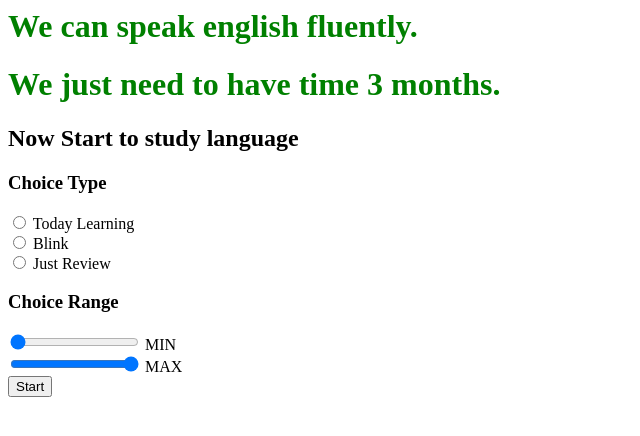
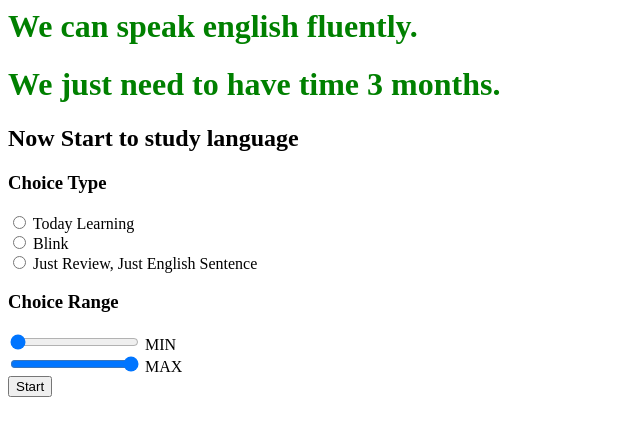
Before and after one commit to junngo/insta-django-react, a Django app: page / in a window 1280 px wide. Shown: the top 436 px of the page, without its empty margins (0-640 px from the left). Run offline with Django 3.2, Linux system fonts and the light colour scheme.

Commit message:
added shuffle function

```diff
--- /dev/null
+++ b/blink/static/blink/js/blink_detail.js
@@ -0,0 +1,6 @@
+const sentence_list = document.querySelector(".sentence_list"),
+    html_sentence_ko = sentence_list.querySelector(".sentence_ko"),
+    html_sentence_eng = sentence_list.querySelector(".sentence_eng");
+
+html_sentence_ko.innerText = sentence_ko;
+html_sentence_eng.innerText = sentence_eng;
--- a/blink/templates/blink/index.html
+++ b/blink/templates/blink/index.html
@@ -10,12 +10,12 @@
 <form action="{% url 'blink:detail' %}" method="post">
     {% csrf_token %}
     <h3>Choice Type</h3>
-    <input type="radio" name="choice" id="type_0" value="0">
+    <input type="radio" name="choice" id="type_0" value="blink_nomal">
     <label for="type_0">Today Learning</label><br>
-    <input type="radio" name="choice" id="type_1" value="1">
+    <input type="radio" name="choice" id="type_1" value="blink_blink">
     <label for="type_1">Blink</label><br>
-    <input type="radio" name="choice" id="type_2" value="2">
-    <label for="type_2">Just Review</label><br>
+    <input type="radio" name="choice" id="type_2" value="blink_review">
+    <label for="type_2">Just Review, Just English Sentence</label><br>
 
     <h3>Choice Range</h3>
     <div>
--- a/blink/views.py
+++ b/blink/views.py
@@ -1,3 +1,4 @@
+from random import shuffle
 from django.http import Http404
 from django.shortcuts import render
 
@@ -13,14 +14,17 @@ def index(request):
 def detail(request):
 
     if request.method == 'POST':
-        print(request.POST['choice'])
+        learning_method = request.POST['choice']
         start_sentence = request.POST['min']
         end_sentence = request.POST['max']
 
-        latest_sentence_list = Sentence.objects.filter(no__range=(start_sentence, end_sentence))
-        context = {'latest_sentence_list': latest_sentence_list}
+        sentence_queryset = Sentence.objects.filter(no__range=(start_sentence, end_sentence))
+        sentence_list = list(sentence_queryset);
+
+        # shuffle sentence for review
+        if learning_method == 'blink_review':
+            shuffle(sentence_list)
+
+        context = {'sentence_list': sentence_list, 'learning_method':learning_method}
 
         return render(request, 'blink/detail.html', context)
-
-    elif request.method == 'get':
-        pass
```
Also changed, not shown: blink/templates/blink/detail.html (+24 -5 lines).
